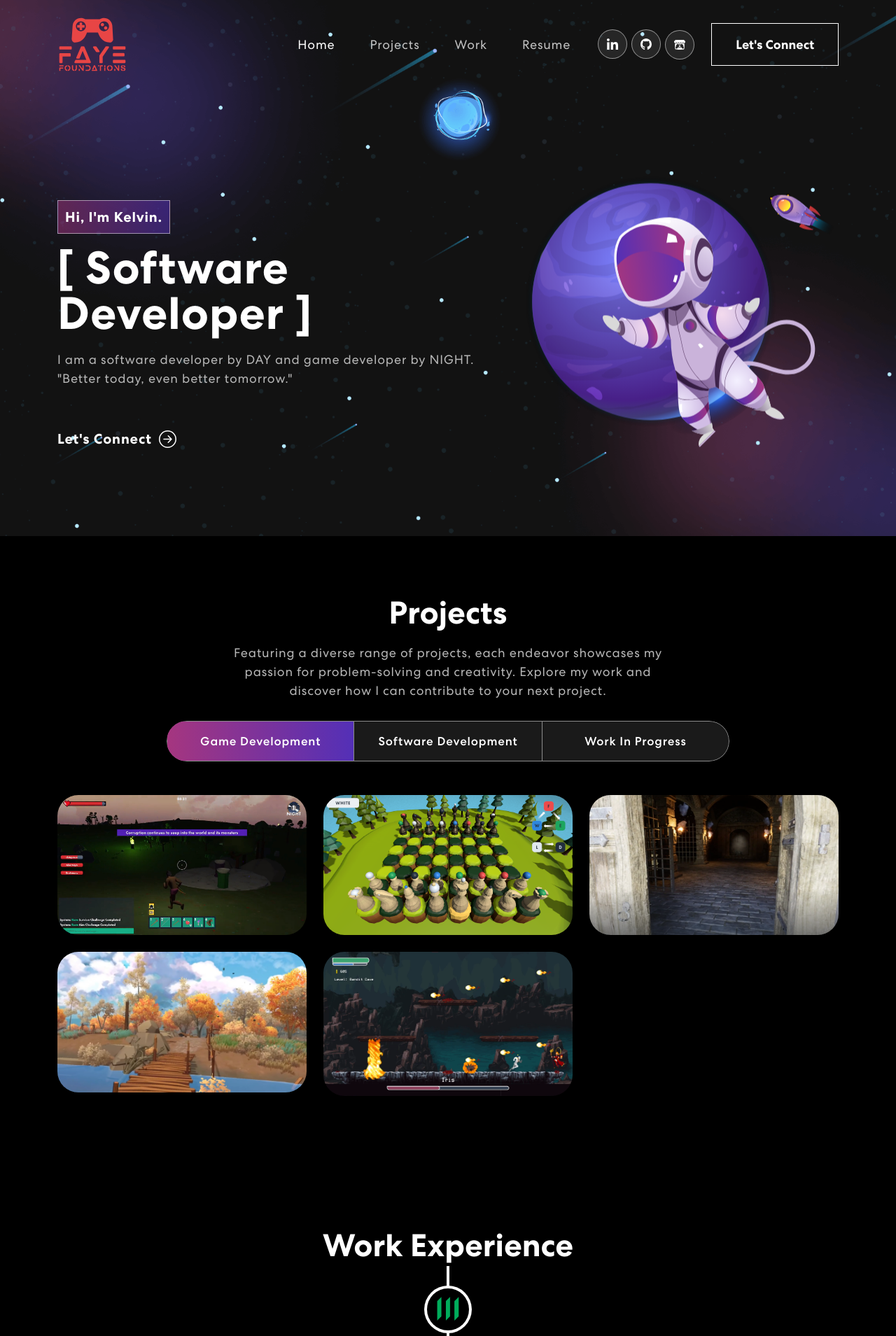
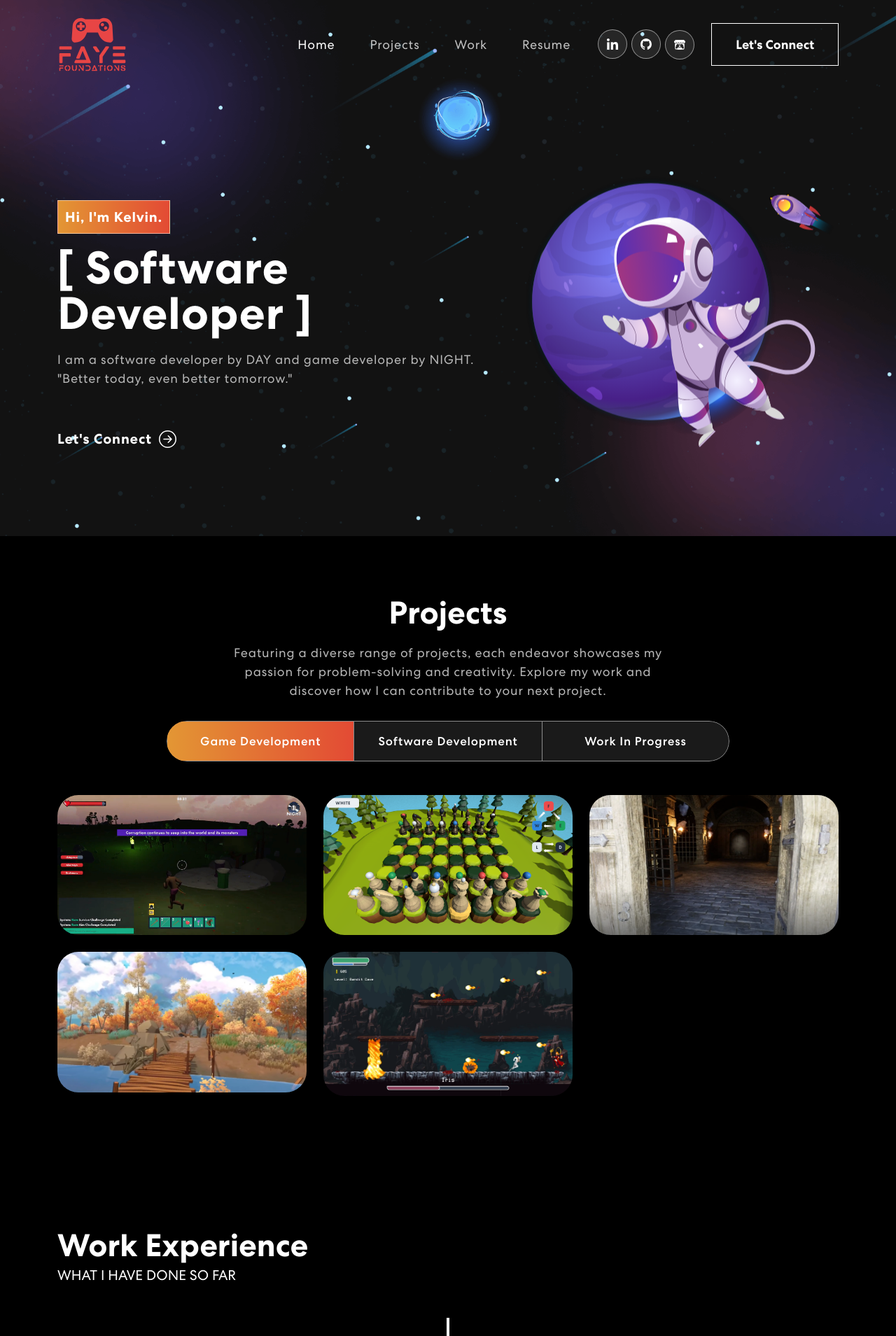
Before and after one commit to AlecFaye/Kelvin-Lim-Porfolio, a React (Create React App) app: page / in a window 1280 px wide. Shown: the top 1909 px of the page at 70% size. Built offline with nearby package versions, Linux system fonts and the light colour scheme.

Commit message:
Updated colours

```diff
--- a/src/App.css
+++ b/src/App.css
@@ -243,7 +243,7 @@ nav.navbar .navbar-toggler[aria-expanded="true"] .navbar-toggler-icon {
     font-weight: 700;
     letter-spacing: 0.8px;
     padding: 8px 10px;
-    background: linear-gradient(90.21deg, rgba(170, 54, 124, 0.5) -5.91%, rgba(74, 47, 189, 0.5) 111.58%);
+    background: linear-gradient(90deg, #E39A34 -5%, #E34234 111%);
     border: 1px solid rgba(255, 255, 255, 0.5);
     font-size: 20px;
     margin-bottom: 16px;
@@ -340,7 +340,7 @@ nav.navbar .navbar-toggler[aria-expanded="true"] .navbar-toggler-icon {
     z-index: -4;
 }
 
-/************ Projects Css ************/
+/************ Projects CSS ************/
 .project {
     padding: 80px 0;
     position: relative;
@@ -389,7 +389,7 @@ nav.navbar .navbar-toggler[aria-expanded="true"] .navbar-toggler-icon {
     position: absolute;
     width: 0;
     height: 100%;
-    background: linear-gradient(90.21deg, #AA367C -5.91%, #4A2FBD 111.58%);
+    background: linear-gradient(90deg, #E39A34 -5%, #E34234 111%);
     top: 0;
     left: 0;
     z-index: -1;
@@ -421,7 +421,7 @@ nav.navbar .navbar-toggler[aria-expanded="true"] .navbar-toggler-icon {
 }
 .proj-imgbx::before {
     content: "";
-    background: linear-gradient(90.21deg, #AA367C -5.91%, #4A2FBD 111.58%);
+    background: linear-gradient(90deg, #E39A34 -5%, #E34234 111%);
     opacity: 0.85;
     position: absolute;
     width: 100%;
@@ -477,12 +477,17 @@ nav.navbar .navbar-toggler[aria-expanded="true"] .navbar-toggler-icon {
 .work h2 {
 	font-size: 45px;
 	font-weight: 700;
-    text-align: center;
+    text-align: left;
+}
+.work h4 {
+    font-size: 20px;
+	font-weight: 300;
+    text-align: left;
 }
 
 /************ Contact CSS ************/
 .contact {
-    background: linear-gradient(90.21deg, #AA367C -5.91%, #4A2FBD 111.58%);
+    background: linear-gradient(90deg, #E39A34 -5%, #E34234 111%);
     padding: 75px 0 75px 0;
 }
 .contact img {
@@ -584,7 +589,7 @@ nav.navbar .navbar-toggler[aria-expanded="true"] .navbar-toggler-icon {
 }
 .new-email-bx::before {
     content: "";
-    background: linear-gradient(90.21deg, #AA367C -5.91%, #4A2FBD 111.58%);
+    background: linear-gradient(90deg, #E39A34 -5%, #E34234 111%);
     border-radius: 20px;
     position: absolute;
     z-index: -1;
@@ -613,7 +618,7 @@ nav.navbar .navbar-toggler[aria-expanded="true"] .navbar-toggler-icon {
     padding: 0 15px;
 }
 .new-email-bx button {
-    background: linear-gradient(90.21deg, #AA367C -5.91%, #4A2FBD 111.58%);
+    background: linear-gradient(90deg, #E39A34 -5%, #E34234 111%);
     padding: 20px 65px;
     color: #fff;
     font-weight: 500;
--- a/src/components/Work.js
+++ b/src/components/Work.js
@@ -10,6 +10,7 @@ const Work = () => {
                 <Row>
                     <Col>
                         <h2>Work Experience</h2>
+                        <h4 className="mb-5">WHAT I HAVE DONE SO FAR</h4>
                         <VerticalTimeline>
                             <VerticalTimelineElement
                                 className="vertical-timeline-element--work"
```
